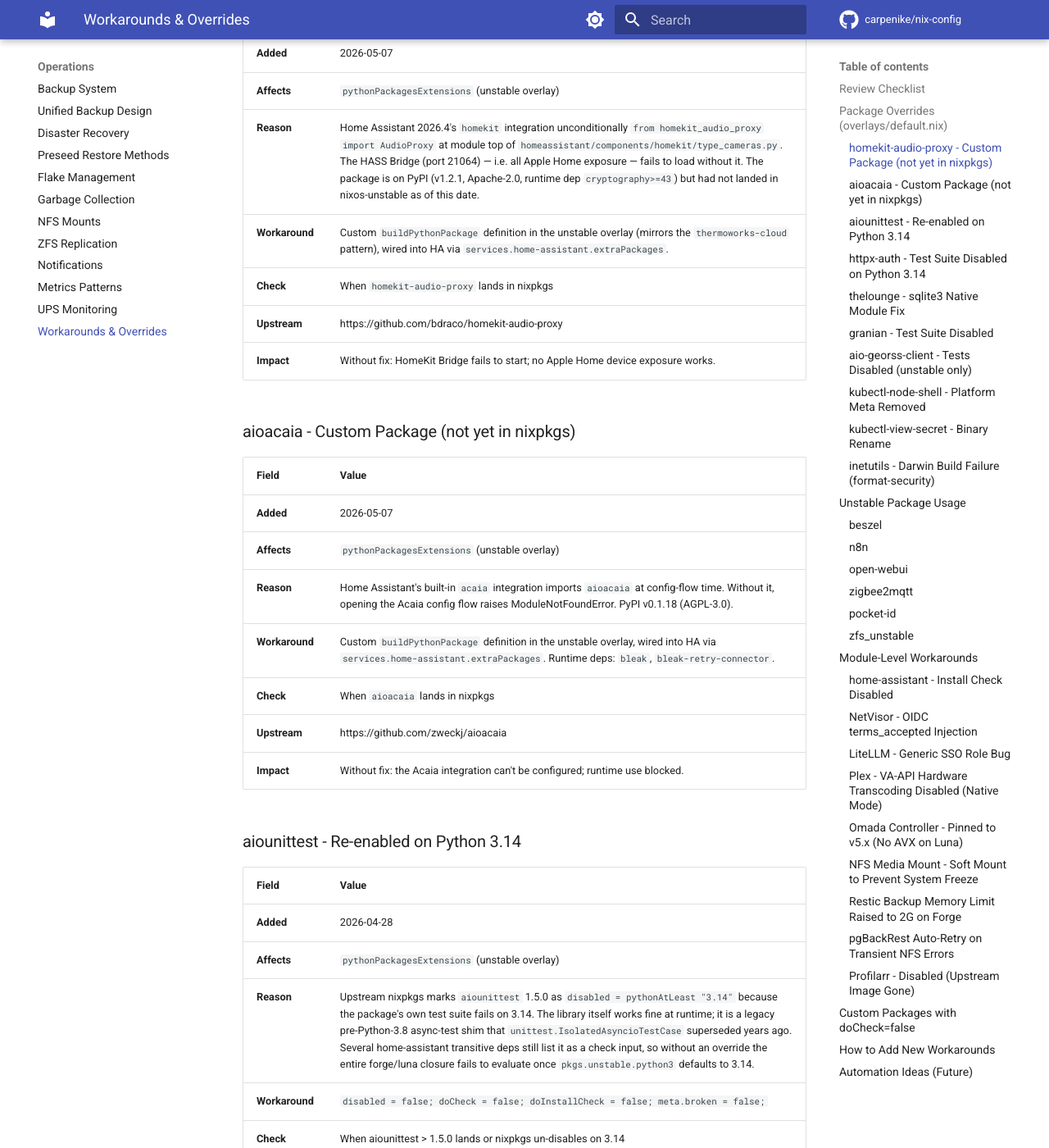
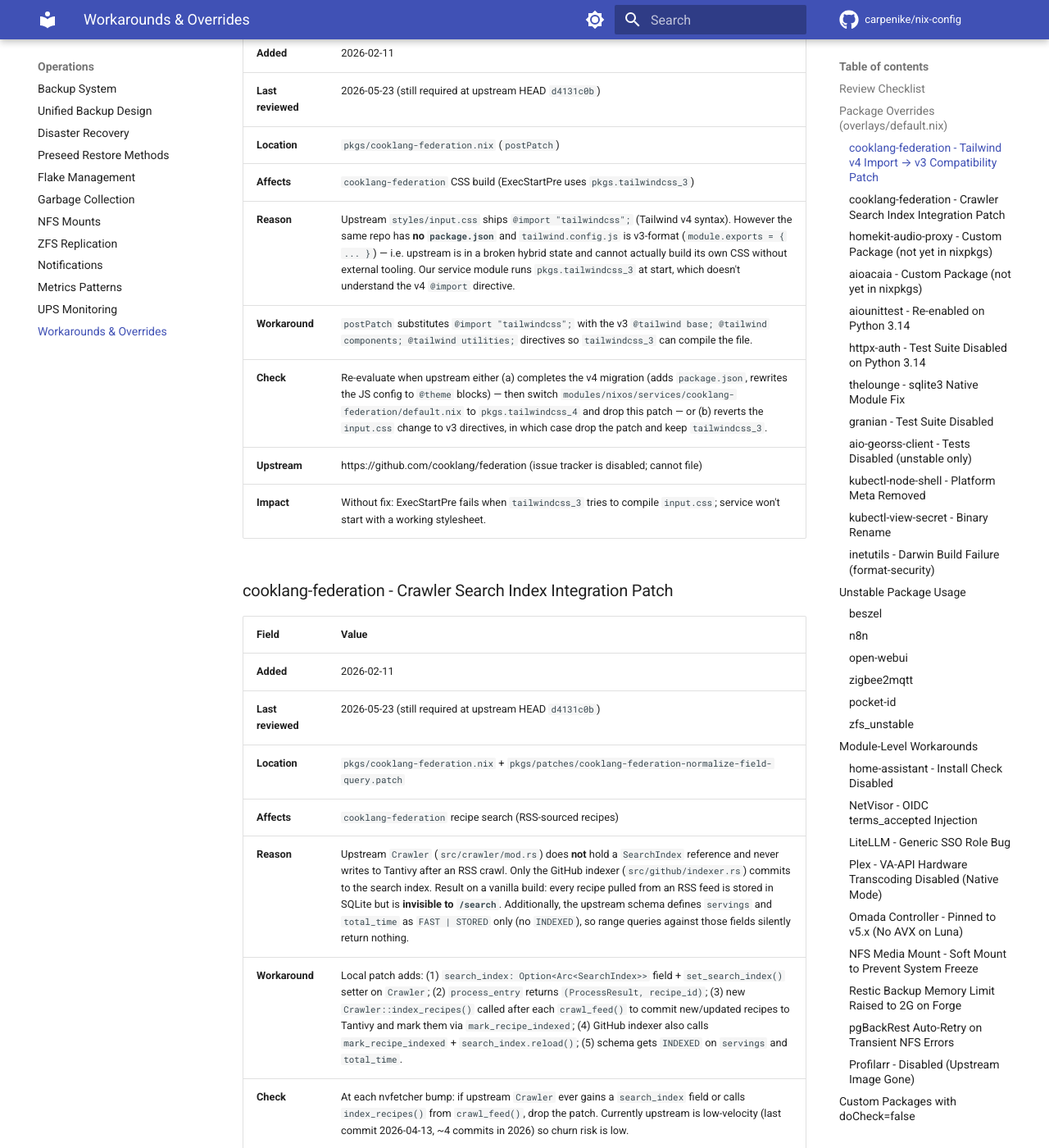
Before and after one commit to carpenike/nix-config, an MkDocs documentation site: the page built from docs/workarounds.md, in a window 1280 px wide and 1400 px high, scrolled down 746 px. Shown: the whole window at 82% size. Built offline with MkDocs 1.6.1 and Material for MkDocs 9.7.7, drawn with Linux system fonts in a browser that asks for light colours; comment, search, counter and statistics services are not loaded; some of the changed text lies outside the part shown.

Commit message:
docs(cooklang): track federation workarounds in docs/workarounds.md
Re-verified both downstream patches against upstream HEAD d4131c0b
(2026-04-13) — both still required:

1. Tailwind v4 import -> v3 rewrite (postPatch): upstream styles/input.css
   ships '@import "tailwindcss";' but the repo has no package.json and
   tailwind.config.js is v3-format. Our service module runs tailwindcss_3
   at ExecStartPre, which can't parse the v4 syntax.

2. Crawler search-index patch: upstream Crawler still has no search_index
   field and never writes RSS-sourced recipes to Tantivy. Without the
   patch, only GitHub-sourced recipes are searchable.

- Add WORKAROUND (YYYY-MM-DD) comment blocks above both 'patches' and
  'postPatch' in pkgs/cooklang-federation.nix per repo convention.
- Add two new entries under 'Package Overrides' in docs/workarounds.md
  with Reason / Workaround / Check / Impact rows.
- Bump 'Last Reviewed' to 2026-05-23.

```diff
--- a/docs/workarounds.md
+++ b/docs/workarounds.md
@@ -2,8 +2,8 @@
 
 This document tracks temporary workarounds, package overrides, and unstable package usage that should be periodically reviewed. These exist due to upstream bugs, missing features in stable, or test failures in the Nix build sandbox.
 
-**Last Reviewed**: 2026-05-07
-**Next Review**: 2026-06-07 (monthly)
+**Last Reviewed**: 2026-05-23
+**Next Review**: 2026-06-23 (monthly)
 
 ---
 
@@ -18,6 +18,36 @@
 ---
 
 ## Package Overrides (overlays/default.nix)
+
+### cooklang-federation - Tailwind v4 Import → v3 Compatibility Patch
+
+| Field | Value |
+|-------|-------|
+| **Added** | 2026-02-11 |
+| **Last reviewed** | 2026-05-23 (still required at upstream HEAD `d4131c0b`) |
+| **Location** | `pkgs/cooklang-federation.nix` (`postPatch`) |
+| **Affects** | `cooklang-federation` CSS build (ExecStartPre uses `pkgs.tailwindcss_3`) |
+| **Reason** | Upstream `styles/input.css` ships `@import "tailwindcss";` (Tailwind v4 syntax). However the same repo has **no `package.json`** and `tailwind.config.js` is v3-format (`module.exports = { ... }`) — i.e. upstream is in a broken hybrid state and cannot actually build its own CSS without external tooling. Our service module runs `pkgs.tailwindcss_3` at start, which doesn't understand the v4 `@import` directive. |
+| **Workaround** | `postPatch` substitutes `@import "tailwindcss";` with the v3 `@tailwind base; @tailwind components; @tailwind utilities;` directives so `tailwindcss_3` can compile the file. |
+| **Check** | Re-evaluate when upstream either (a) completes the v4 migration (adds `package.json`, rewrites the JS config to `@theme` blocks) — then switch `modules/nixos/services/cooklang-federation/default.nix` to `pkgs.tailwindcss_4` and drop this patch — or (b) reverts the `input.css` change to v3 directives, in which case drop the patch and keep `tailwindcss_3`. |
+| **Upstream** | https://github.com/cooklang/federation (issue tracker is disabled; cannot file) |
+| **Impact** | Without fix: ExecStartPre fails when `tailwindcss_3` tries to compile `input.css`; service won't start with a working stylesheet. |
+
+### cooklang-federation - Crawler Search Index Integration Patch
+
+| Field | Value |
+|-------|-------|
+| **Added** | 2026-02-11 |
+| **Last reviewed** | 2026-05-23 (still required at upstream HEAD `d4131c0b`) |
+| **Location** | `pkgs/cooklang-federation.nix` + `pkgs/patches/cooklang-federation-normalize-field-query.patch` |
+| **Affects** | `cooklang-federation` recipe search (RSS-sourced recipes) |
+| **Reason** | Upstream `Crawler` (`src/crawler/mod.rs`) does **not** hold a `SearchIndex` reference and never writes to Tantivy after an RSS crawl. Only the GitHub indexer (`src/github/indexer.rs`) commits to the search index. Result on a vanilla build: every recipe pulled from an RSS feed is stored in SQLite but is **invisible to `/search`**. Additionally, the upstream schema defines `servings` and `total_time` as `FAST | STORED` only (no `INDEXED`), so range queries against those fields silently return nothing. |
+| **Workaround** | Local patch adds: (1) `search_index: Option<Arc<SearchIndex>>` field + `set_search_index()` setter on `Crawler`; (2) `process_entry` returns `(ProcessResult, recipe_id)`; (3) new `Crawler::index_recipes()` called after each `crawl_feed()` to commit new/updated recipes to Tantivy and mark them via `mark_recipe_indexed`; (4) GitHub indexer also calls `mark_recipe_indexed` + `search_index.reload()`; (5) schema gets `INDEXED` on `servings` and `total_time`. |
+| **Check** | At each nvfetcher bump: if upstream `Crawler` ever gains a `search_index` field or calls `index_recipes()` from `crawl_feed()`, drop the patch. Currently upstream is low-velocity (last commit 2026-04-13, ~4 commits in 2026) so churn risk is low. |
+| **Upstream** | https://github.com/cooklang/federation (issue tracker is disabled; consider submitting as a PR if upstream re-enables contributions). |
+| **Impact** | Without fix: RSS-feed recipes never appear in search results; range filters on servings/cook time return empty. The patch IS the reason the service is useful on this host. |
+
+---
 
 ### homekit-audio-proxy - Custom Package (not yet in nixpkgs)
 
```
Also changed, not shown: 1 other file.
